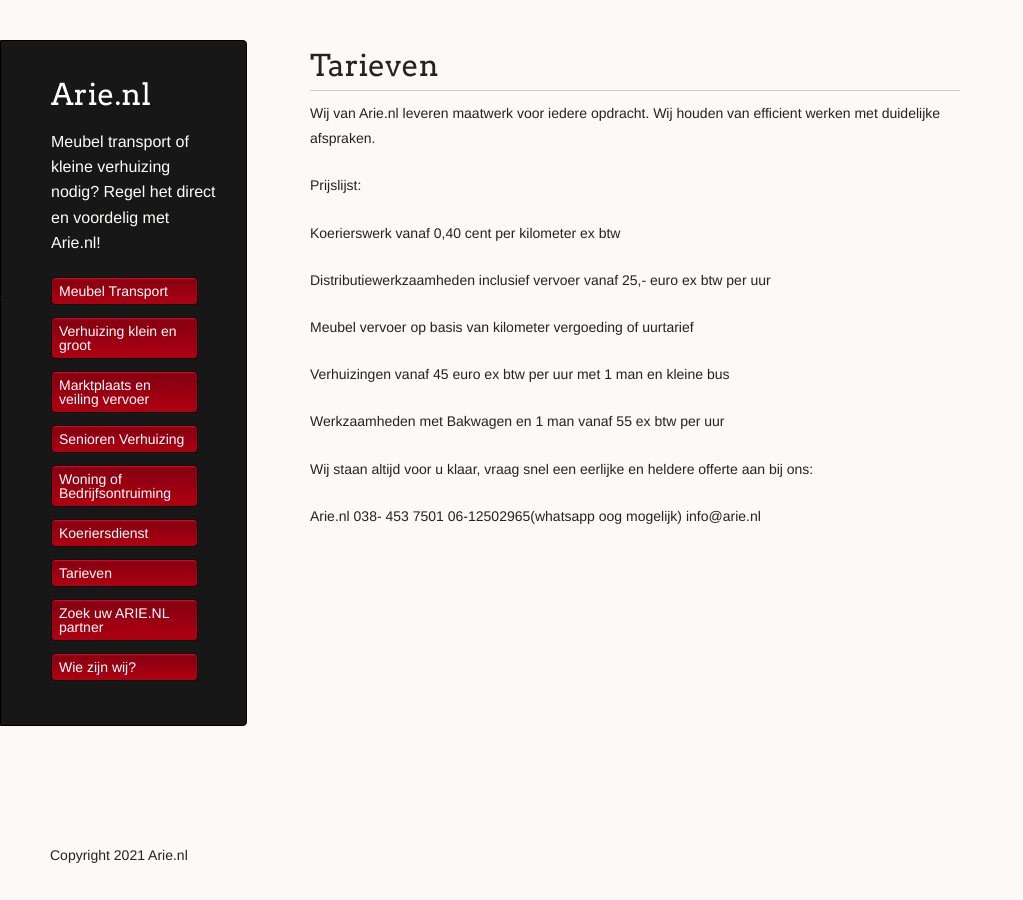
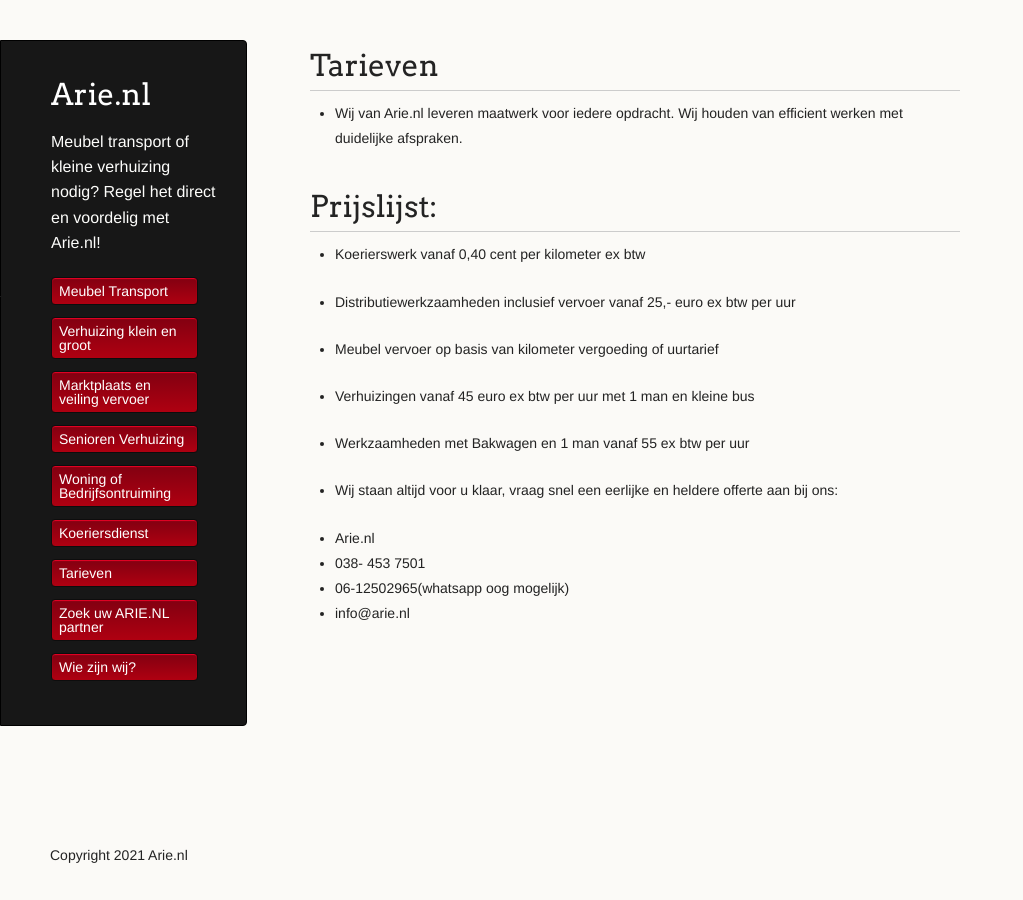
Before and after one commit to amsdfw/arie.nl, a Jekyll site: the page built from tarieven.md, in a window 1280 px wide. Shown: the whole page, without its empty margins (0-1023 px from the left). Built offline with Jekyll 4.4.1, drawn with Linux system fonts in a browser that asks for light colours; our own code applies the rules of GitHub Pages for plain Markdown files; part of the change alters nothing that is shown.

```diff
--- a/tarieven.md
+++ b/tarieven.md
@@ -4,23 +4,23 @@ layout: default
 
 # Tarieven
 
-Wij van Arie.nl leveren maatwerk voor iedere opdracht. Wij houden van efficient werken met duidelijke afspraken.
+* Wij van Arie.nl leveren maatwerk voor iedere opdracht. Wij houden van efficient werken met duidelijke afspraken.
 
-Prijslijst:
+# Prijslijst:
 
-Koerierswerk vanaf 0,40 cent per kilometer ex btw
+* Koerierswerk vanaf 0,40 cent per kilometer ex btw
 
-Distributiewerkzaamheden inclusief vervoer vanaf 25,- euro ex btw per uur
+* Distributiewerkzaamheden inclusief vervoer vanaf 25,- euro ex btw per uur
 
-Meubel vervoer op basis van kilometer vergoeding of uurtarief
+* Meubel vervoer op basis van kilometer vergoeding of uurtarief
 
-Verhuizingen vanaf 45 euro ex btw per uur met 1 man en kleine bus
+* Verhuizingen vanaf 45 euro ex btw per uur met 1 man en kleine bus
 
-Werkzaamheden met Bakwagen en 1 man vanaf 55 ex btw per uur
+* Werkzaamheden met Bakwagen en 1 man vanaf 55 ex btw per uur
 
-Wij staan altijd voor u klaar, vraag snel een eerlijke en heldere offerte aan bij ons:
+* Wij staan altijd voor u klaar, vraag snel een eerlijke en heldere offerte aan bij ons:
 
-Arie.nl
-038- 453 7501
-06-12502965(whatsapp oog mogelijk)
-info@arie.nl
+* Arie.nl
+* 038- 453 7501
+* 06-12502965(whatsapp oog mogelijk)
+* info@arie.nl
```
